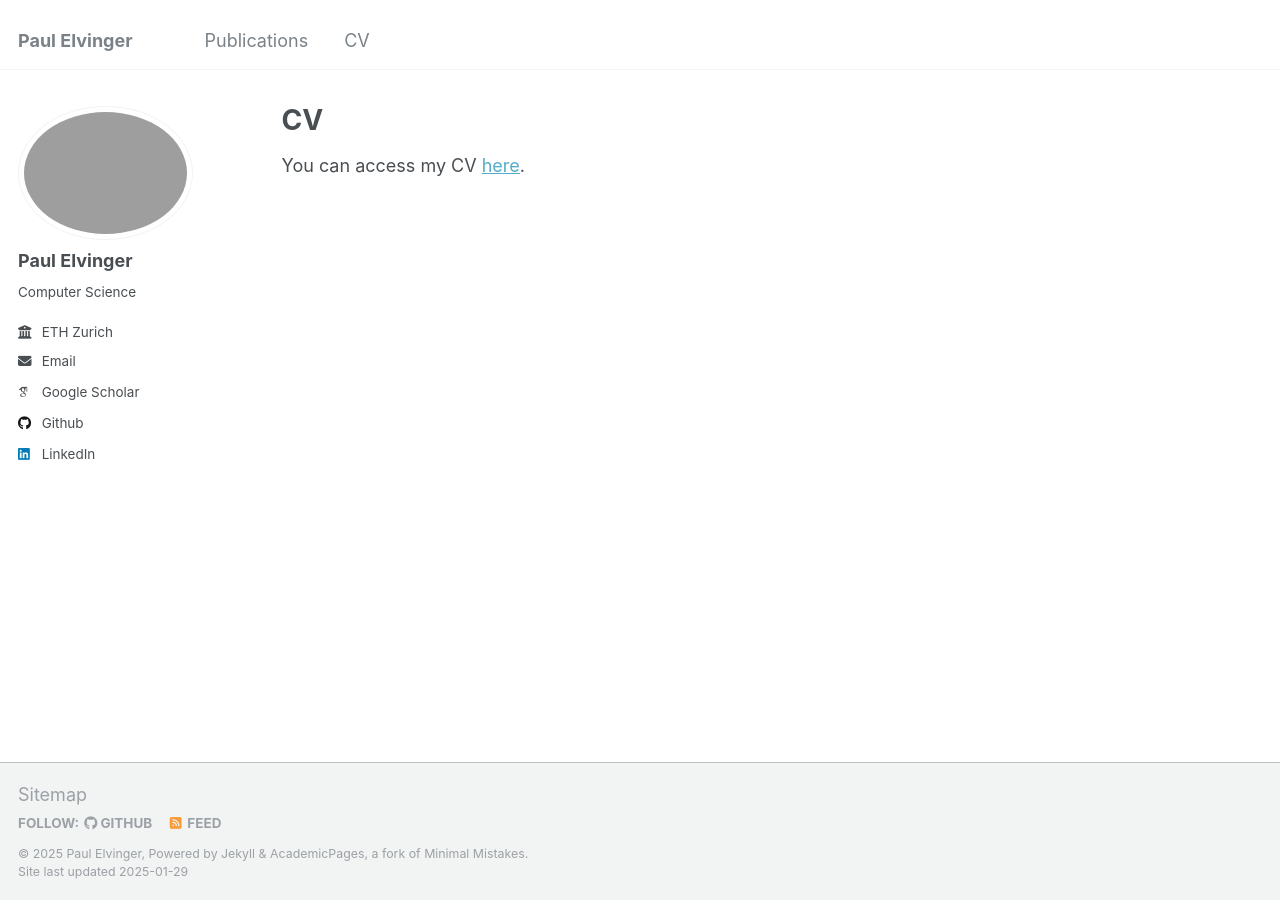
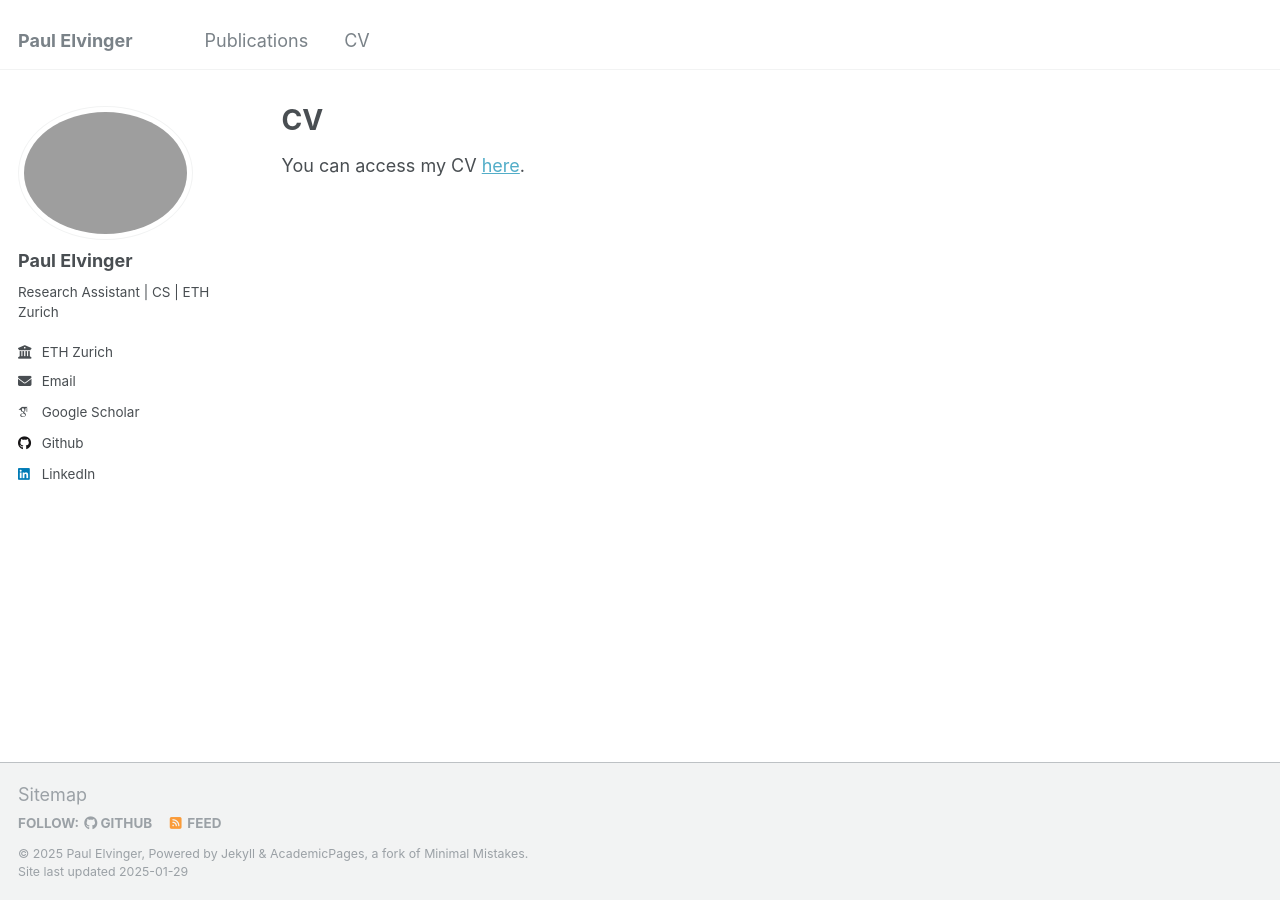
Before and after one commit to elvingerpaul/elvingerpaul.github.io, a Jekyll site: the page built from _pages/cv.md, in a window 1280 px wide. Built offline with Jekyll 4.4.1, drawn with Linux system fonts in a browser that asks for light colours; some web fonts are replaced.

Commit message:
update CV and bio

```diff
--- a/_config.yml
+++ b/_config.yml
@@ -24,7 +24,7 @@ author:
   avatar           : "profile.jpg"
   name             : "Paul Elvinger"
   pronouns         : # example: "she/her"
-  bio              : "Computer Science"
+  bio              : "Research Assistant | CS | ETH Zurich"
   location         : # "Zurich, Switzerland"
   employer         : "ETH Zurich"
   uri              : # URL
--- a/_pages/cv.md
+++ b/_pages/cv.md
@@ -7,4 +7,4 @@ redirect_from:
   - /resume
 ---
 
-You can access my CV [here](/files/cv-paul-elvinger-11-24.pdf).
+You can access my CV [here](/files/cv-paul-elvinger-01-25.pdf).
```
Also changed, not shown: 2 other files.
